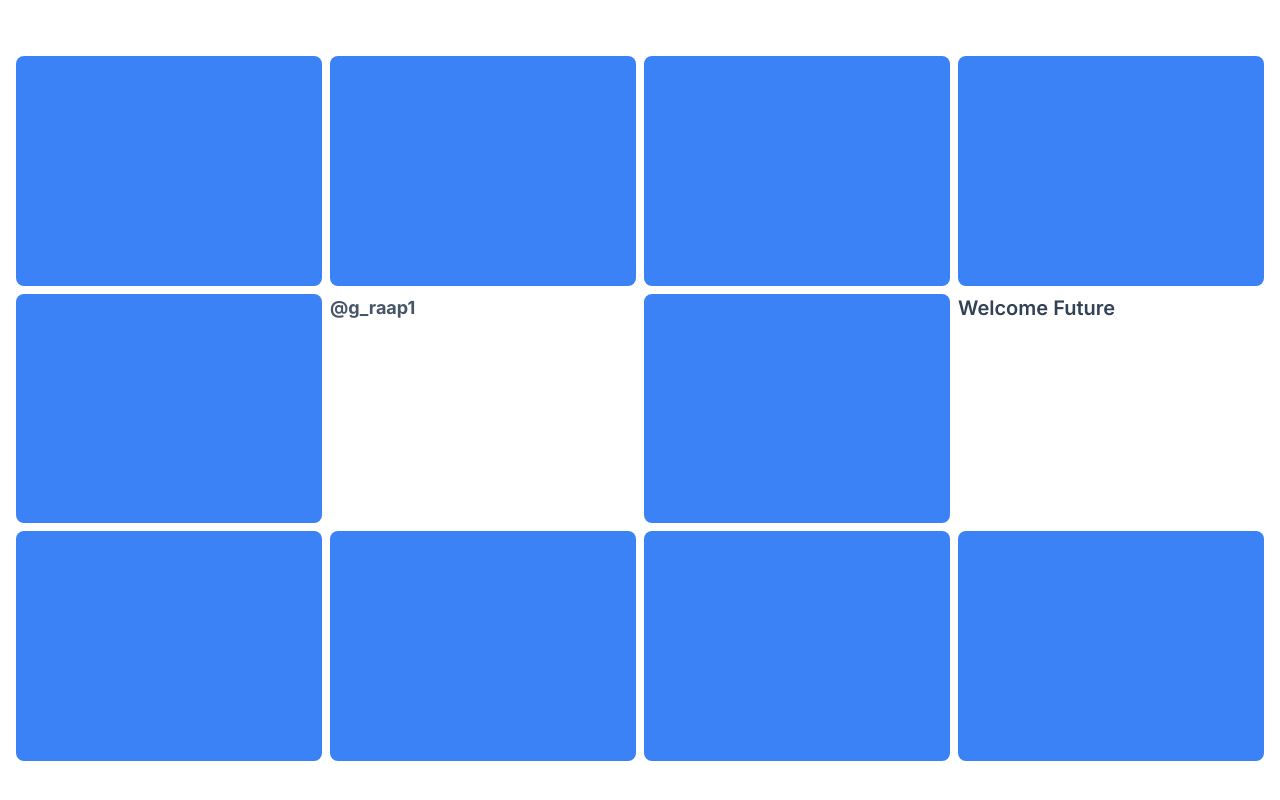
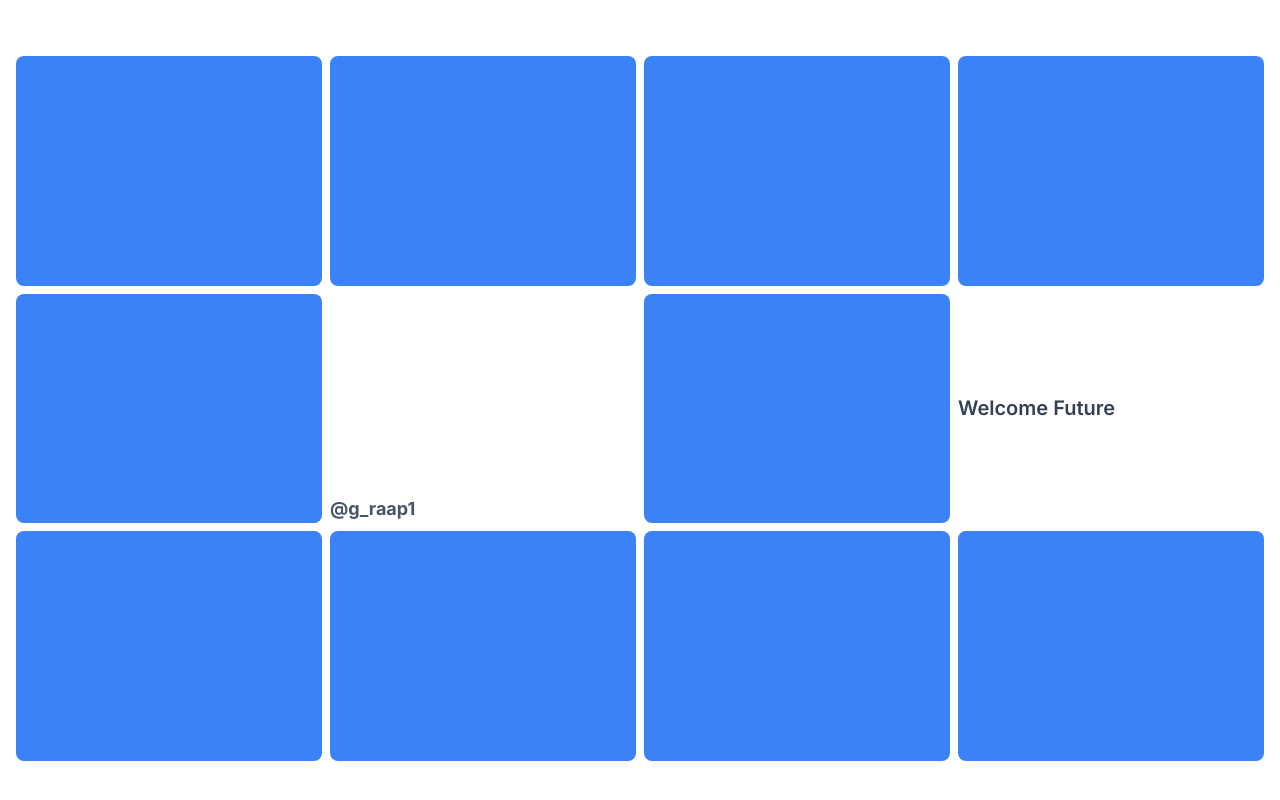
Before and after one commit to GeraAnggaraPutra/tailwind-css, a website: page public/index.html in a window 1280 px wide. Shown: the part 6146-6946 px from the top of the page. Drawn offline with nearby package versions, Linux system fonts and the light colour scheme.

Commit message:
pindah posisi text didalam grid dengan flex

```diff
--- a/public/index.html
+++ b/public/index.html
@@ -210,8 +210,8 @@
     </div>
 
     <div class="mt-64 p-2 font-inter mb-60 grid grid-cols-2 gap-2 md:grid-cols-4 md:p-4">
-      <h2 class="text-xl h-15 font-semibold text-slate-700 md:col-start-4 md:row-start-2">Welcome Future</h2>
-      <div class="h-15 text-lg font-bold text-slate-600 md:col-start-2 md:row-start-2">@g_raap1</div>
+      <h2 class="text-xl h-15 font-semibold text-slate-700 md:col-start-4 md:row-start-2 md:flex"><span class="self-center">Welcome Future</span></h2>
+      <div class="h-15 text-lg font-bold text-slate-600 md:col-start-2 md:row-start-2 md:flex"><span class="self-end">@g_raap1</span></div>
       <div class="h-15 bg-blue-500 aspect-[4/3] rounded-lg md:aspect-[3/4] xl:aspect-[4/3]"></div>
       <div class="h-15 bg-blue-500 aspect-[4/3] rounded-lg md:aspect-[3/4] xl:aspect-[4/3]"></div>
       <div class="h-15 bg-blue-500 aspect-[4/3] rounded-lg md:aspect-[3/4] xl:aspect-[4/3]"></div>
```
